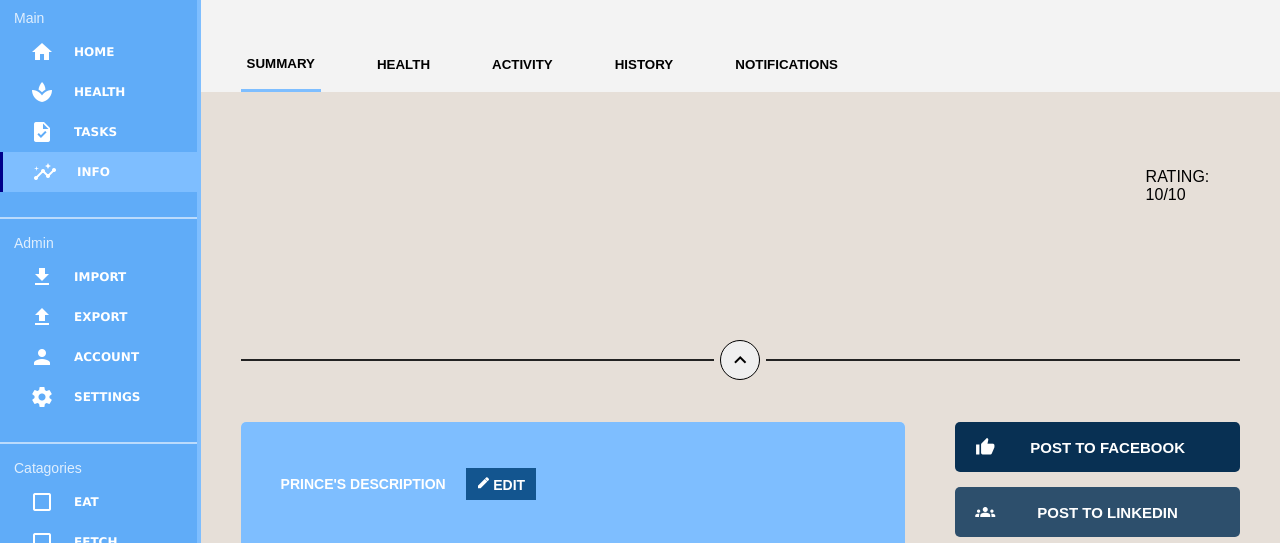
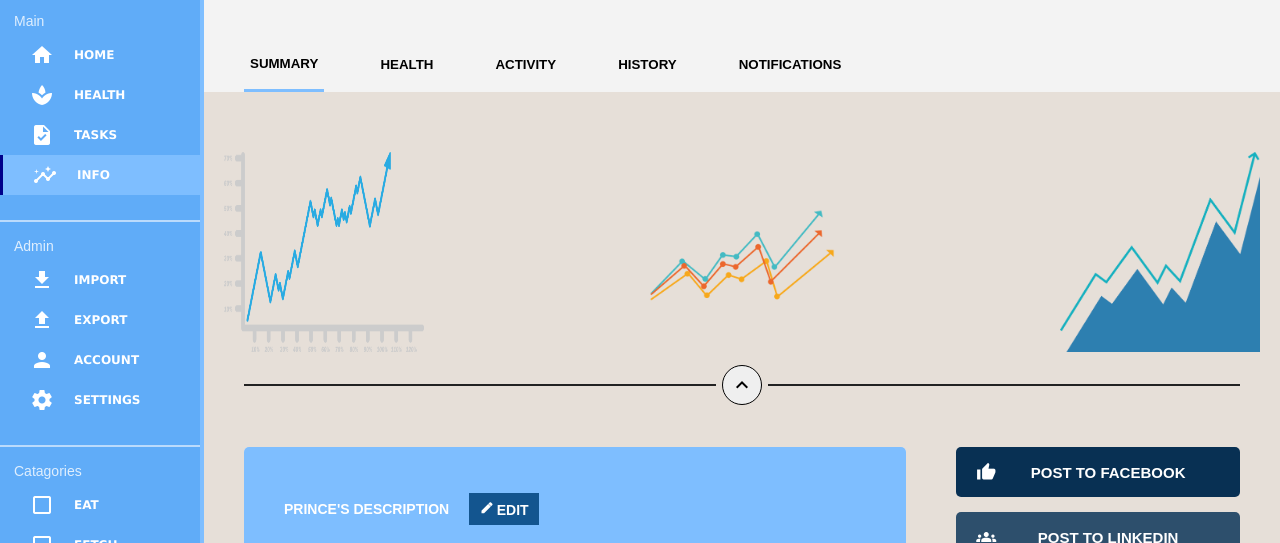
Before and after one commit to mattsaqueli/static-comp, a plain HTML site: page index.html in a window 1280 px wide. Shown: the part 187-730 px from the top of the page. Drawn offline with Linux system fonts and the light colour scheme.

Commit message:
Complete stats area

```diff
--- a/index.html
+++ b/index.html
@@ -65,18 +65,10 @@
       <button class="tab-button tab-button">NOTIFICATIONS</button>
     </section>
     <section class="stats">
-        <canvas class="charts">
-          <img src="assests/download.jpeg">
-        </canvas>
-        <canvas class="charts">
-          <img src="assests/png-clipart-low-to-high-bar-illustration-growth-chart-bar-chart-business-growth-chart-s-blue-angle-thumbnail.png">
-        </canvas>
-        <canvas class="charts">
-          <img src="assests/png-transparent-line-chart-blue-line-trend-chart-blue-angle-text-thumbnail.png">
-        </canvas>
-        <p class="-pup-rating">RATING: 10/10</p>
+          <img src="assests/pngwing.com.png">
+          <img src="assests/pngwing.com (2).png">
+          <img src="assests/pngwing.com (1).png">
     </section>
-
     <div class="divider">
       <div class="line"></div>
       <button class="divider-icon material-icons">expand_less</button>
--- a/styles.css
+++ b/styles.css
@@ -211,13 +211,16 @@ main button:hover {
 .stats {
   display: flex;
   justify-content: space-between;
-  padding: 45px;
+  padding: 20px;
   padding-top: 60px;
   background-color: rgb(230,223,216);
 }
 
-.charts {
+.stats img {
   display: flex;
+  align-items: center;
+  width: 200px;
+  height: 200px;
 }
 
 .divider {
```
Also changed, not shown: assests/download.jpeg (deleted), assests/png-clipart-low-to-high-bar-illustration-growth-chart-bar-chart-business-growth-chart-s-blue-angle-thumbnail.png (deleted), assests/png-transparent-line-chart-blue-line-trend-chart-blue-angle-text-thumbnail.png (deleted), assests/pngwing.com (1).png (added), assests/pngwing.com (2).png (added), assests/pngwing.com.png (added).
